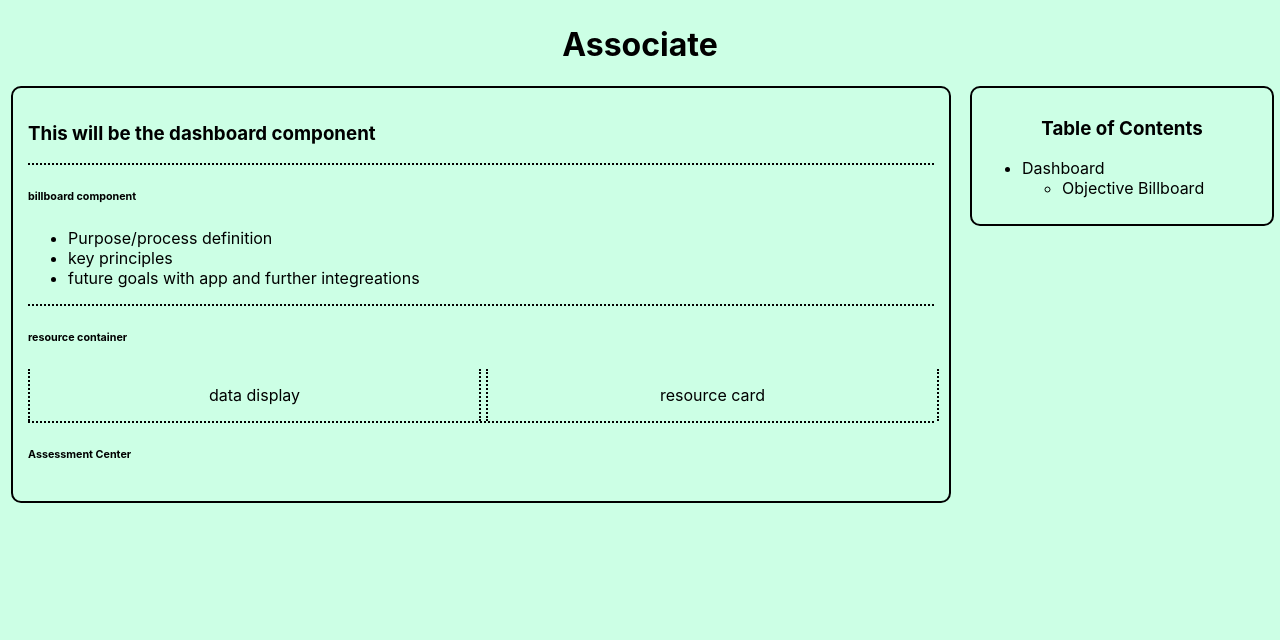
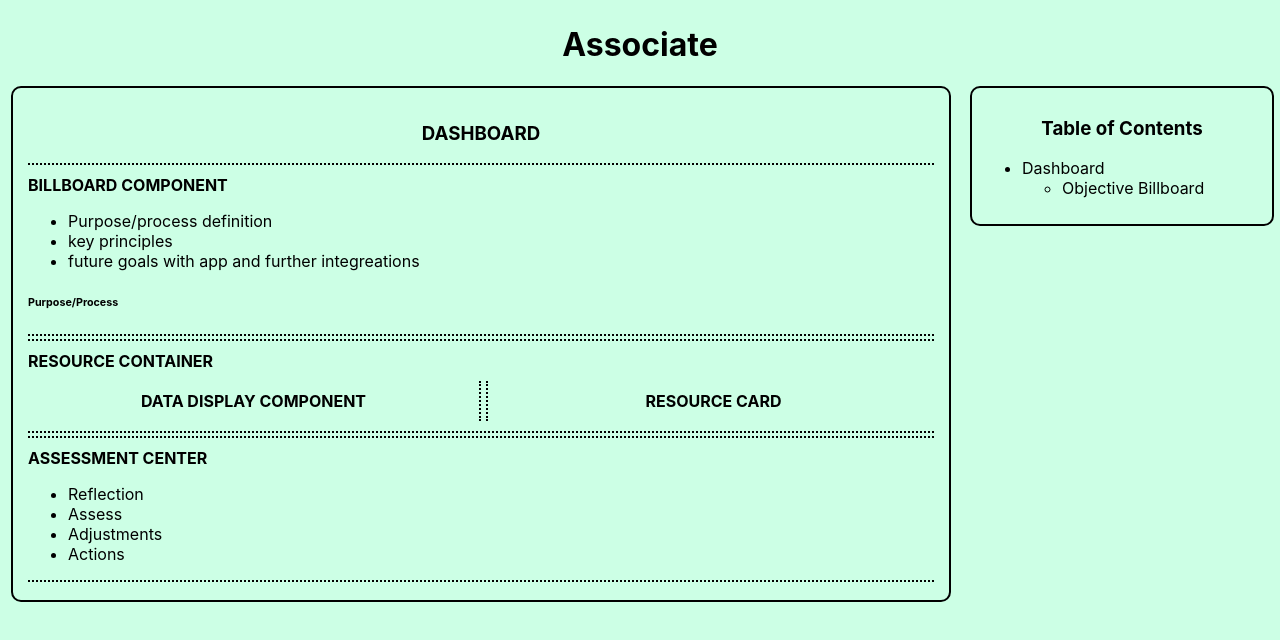
Before and after one commit to jpersons24/associate, a React (Create React App) app in the folder associate-frontend/: page / in a window 1280 px wide. Shown: the top 640 px of the page. Built offline with nearby package versions, Linux system fonts and the light colour scheme; no server answers.

Commit message:
continued static build

```diff
--- a/associate-frontend/src/App.css
+++ b/associate-frontend/src/App.css
@@ -6,7 +6,7 @@
   display: flex;
 }
 
-/* ******* initial grid setup ********* */
+/* ************* initial grid setup *********** */
 
 .grid-container {
   display: grid;
@@ -17,13 +17,14 @@
     ". .";
 }
 
-/* ******* navbar ********* */
+/* ************** navbar ************** */
 
 .navbar {
-  text-align: center;
+  display: flex;
+  justify-content: center;
 }
 
-/* ******* directory ********* */
+/* ************* directory *************** */
 
 .directory {
   width: auto;
@@ -38,7 +39,7 @@
 }
 
 
-/* ******* dashboard ********* */
+/* ************** dashboard ************ */
 
 .dashboard {
   width: auto;
@@ -48,16 +49,35 @@
   border-radius: 10px;
 }
 
-/* ******* billboard ********* */
+.dashboard h3 {
+  text-align: center;
+  text-transform: uppercase;
+}
+
+/* ************ billboard ************** */
 
 .billboard {
+  margin: 3px 0;
   border-top: 2px dotted black;
+  border-bottom: 2px dotted black;
 }
 
-/* ******* resource container ********* */
+.billboard h4 {
+  margin: 10px 0;
+  text-transform: uppercase;
+}
+
+/* ************** resource container ************** */
 
 .resource {
+  margin: 3px 0;
   border-top: 2px dotted black;
+  border-bottom: 2px dotted black;
+}
+
+.resource h4 {
+  margin: 10px 0;
+  text-transform: uppercase;
 }
 
 .resource .grid-container {
@@ -67,18 +87,40 @@
   gap: 0px 5px;
   grid-template-areas:
     ". .";
+  margin-bottom: 10px;
 }
 
-.resource .grid-container .column {
+.data-column {
   text-align: center;
   border-right: 2px dotted black;
+}
+
+.resource-column {
+  text-align: center;
   border-left: 2px dotted black;
 }
 
+/* ************ resource card ************** */
 
-/* ******* resource container ********* */
+.resource-card h4 {
+  text-transform: uppercase;
+}
 
+/* ************** data ************** */
+
+.data h4 {
+  text-transform: uppercase;
+}
+
+/* ************ assessment container ************** */
 
 .assessment {
+  margin: 3px 0;
   border-top: 2px dotted black;
+  border-bottom: 2px dotted black;
 }
+
+.assessment h4 {
+  margin: 10px 0;
+  text-transform: uppercase;
+}
--- a/associate-frontend/src/components/App.js
+++ b/associate-frontend/src/components/App.js
@@ -21,6 +21,7 @@ function App() {
     <div className="App">
       <div className="navbar">
         {user ? <h1>{user.name}'s Associate</h1> : <h1>Associate</h1>}
+        {/* <div className="menu"></div> */}
       </div>
       <div className="grid-container">
         <div className="column">
--- a/associate-frontend/src/components/Assessment.js
+++ b/associate-frontend/src/components/Assessment.js
@@ -2,10 +2,16 @@ import React from 'react'
 
 const Assessment = () => {
   return (
-    <div className="assessment">
-      <h6>Assessment Center</h6>
-    </div>
-  )
+		<div className="assessment">
+			<h4>Assessment Center</h4>
+			<ul>
+				<li>Reflection</li>
+				<li>Assess</li>
+				<li>Adjustments</li>
+				<li>Actions</li>
+			</ul>
+		</div>
+	);
 }
 
 export default Assessment;
--- a/associate-frontend/src/components/Billboard.js
+++ b/associate-frontend/src/components/Billboard.js
@@ -3,13 +3,17 @@ import React from 'react'
 const Billboard = () => {
   return (
     <div className="billboard">
-      <h6>billboard component</h6>
+      <h4>billboard component</h4>
       <div>
         <ul>
           <li>Purpose/process definition</li>
           <li>key principles</li>
           <li>future goals with app and further integreations</li>
         </ul>
+        <div>
+          <h6>Purpose/Process</h6>
+
+        </div>
       </div>
     </div>
   )
--- a/associate-frontend/src/components/Dashboard.js
+++ b/associate-frontend/src/components/Dashboard.js
@@ -6,7 +6,7 @@ import Assessment from './Assessment';
 const Dashboard = () => {
   return (
     <div className="dashboard">
-      <h3>This will be the dashboard component</h3>
+      <h3>dashboard</h3>
       <Billboard />
       <ResourceContainer />
       <Assessment />
--- /dev/null
+++ b/associate-frontend/src/components/Data.js
@@ -0,0 +1,11 @@
+import React from 'react'
+
+const Data = () => {
+  return (
+    <div className="data">
+      <h4>data display component</h4>
+    </div>
+  )
+}
+
+export default Data;
--- /dev/null
+++ b/associate-frontend/src/components/ResourceCard.js
@@ -0,0 +1,11 @@
+import React from 'react'
+
+const ResourceCard = () => {
+  return (
+    <div className="resource-card">
+      <h4>Resource Card</h4>
+    </div>
+  )
+}
+
+export default ResourceCard;
--- a/associate-frontend/src/components/ResourceContainer.js
+++ b/associate-frontend/src/components/ResourceContainer.js
@@ -1,15 +1,17 @@
-import React from 'react'
+import React from 'react';
+import Data from './Data';
+import ResourceCard from './ResourceCard';
 
 const ResourceContainer = () => {
   return (
 		<div className="resource">
-			<h6>resource container</h6>
+			<h4>resource container</h4>
 			<div className="grid-container">
-				<div className="column">
-					<p>data display</p>
+				<div className="data-column">
+					<Data />
 				</div>
-				<div className="column">
-					<p>resource card</p>
+				<div className="resource-column">
+					<ResourceCard />
 				</div>
 			</div>
 		</div>
```
